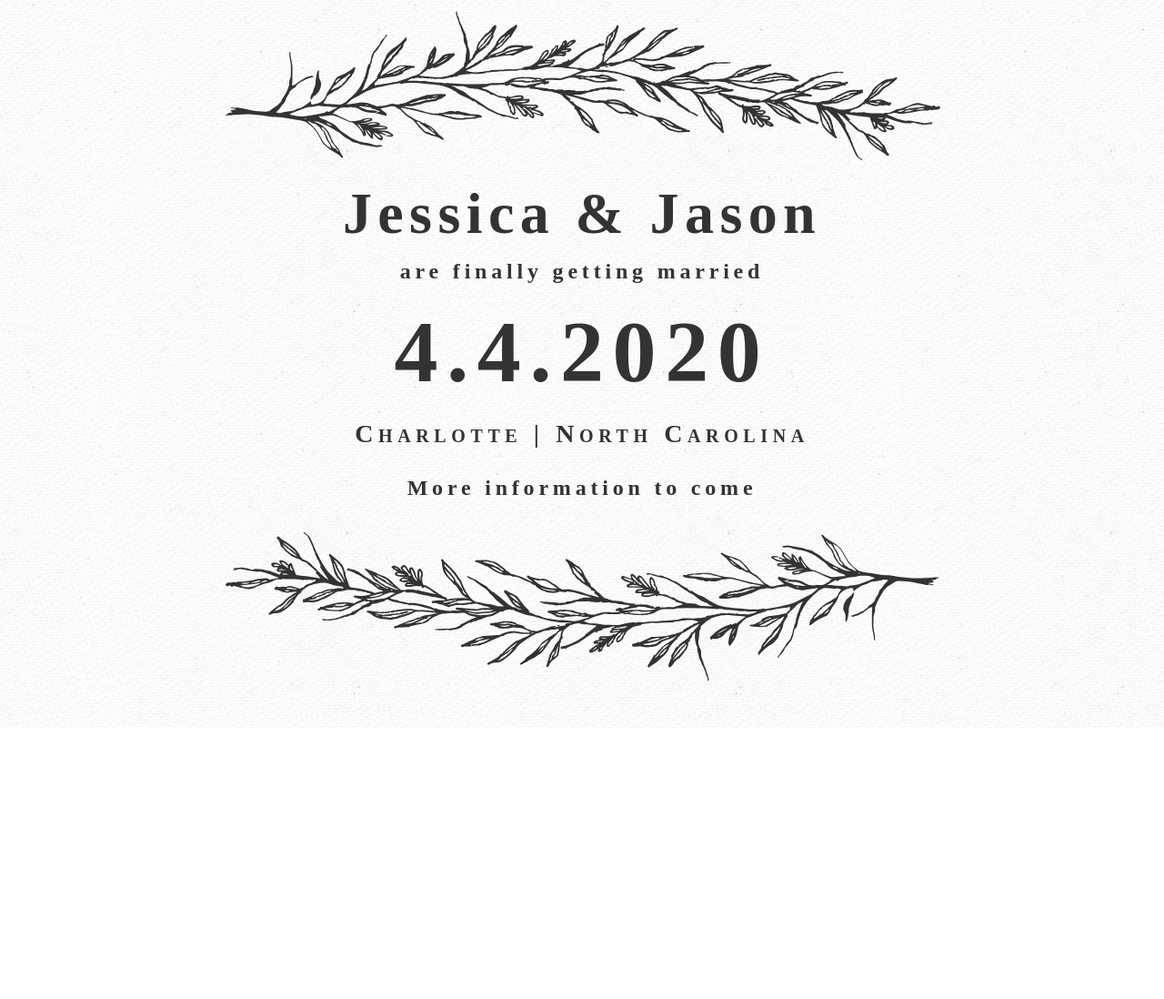
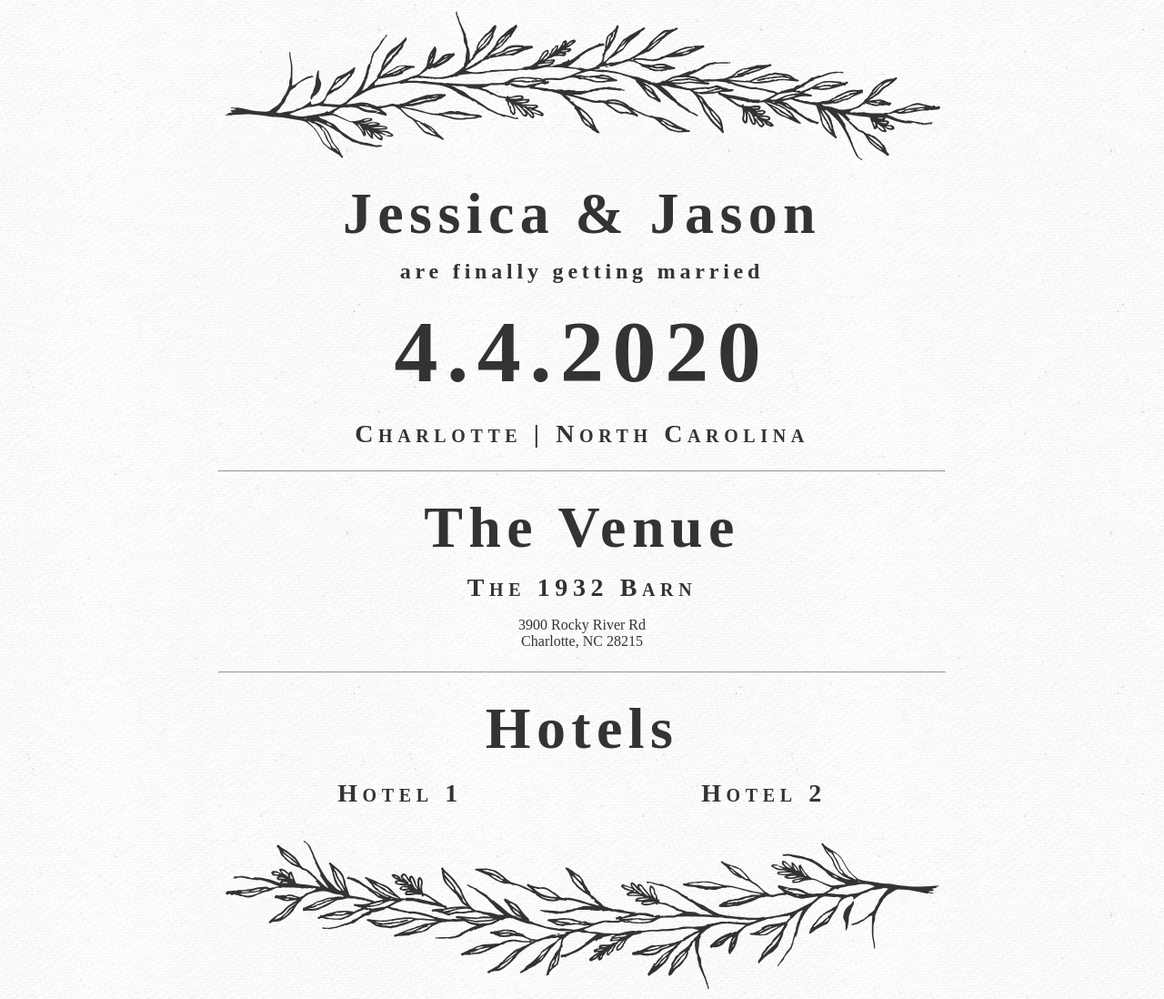
Before and after one commit to jdominiczak/jessandjason.com, a plain HTML site: page index.html in a window 1280 px wide. Shown: the top 1098 px of the page at 91% size. Before the commit the page ends 800 px from the top, so only its background shows below. Drawn offline with Linux system fonts and the light colour scheme; a web font is replaced by a local one.

Commit message:
Added placeholder

```diff
--- a/index.html
+++ b/index.html
@@ -42,7 +42,21 @@
       <h5>are finally getting married</h5>
       <h1>4.4.2020</h1>
       <h4>Charlotte | North Carolina</h4>
-      <h5 style="padding-top: 24px;">More information to come</h5>
+      <hr />
+      <h2>The Venue</h2>
+      <h4>The 1932 Barn</h4>
+      <p>3900 Rocky River Rd
+        <br />Charlotte, NC 28215</p>
+      <hr />
+      <h2>Hotels</h2>
+      <div class="container">
+        <div class="halfDiv">
+          <h4>Hotel 1</h4>
+        </div>
+        <div class="halfDiv">
+          <h4>Hotel 2</h4>
+        </div>
+      </div>
       <div class="footer-container">
         <svg
           id="Layer_2"
--- a/main.css
+++ b/main.css
@@ -59,3 +59,16 @@ h5 {
   margin-block-start: 0.2em;
   margin-block-end: 0.2em;
 }
+
+.container {
+  display: flex;
+}
+.halfDiv {
+  width: 50%;
+  display: inline-block;
+}
+
+hr {
+  margin-top: 24px;
+  margin-bottom: 24px;
+}
```
